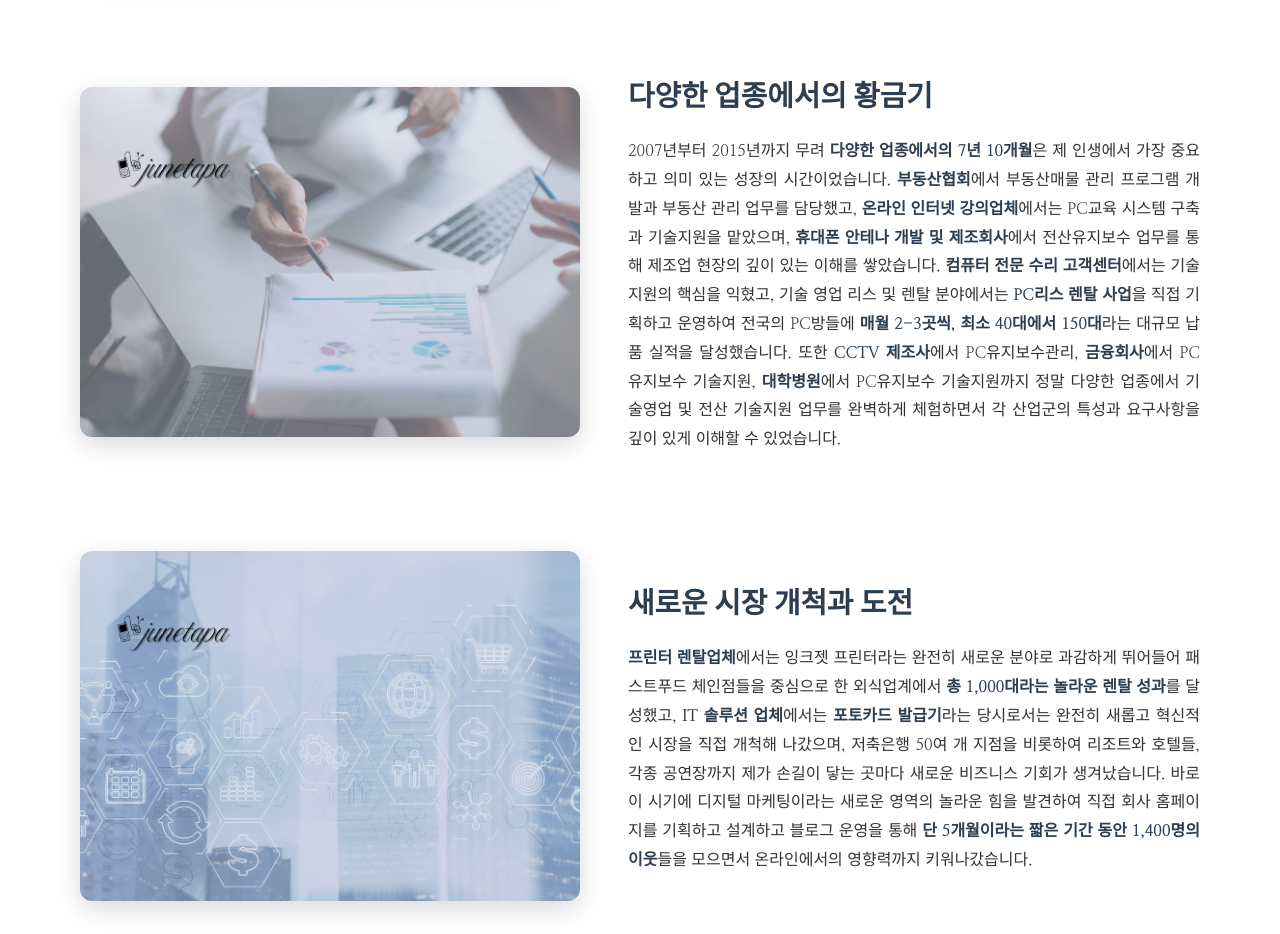
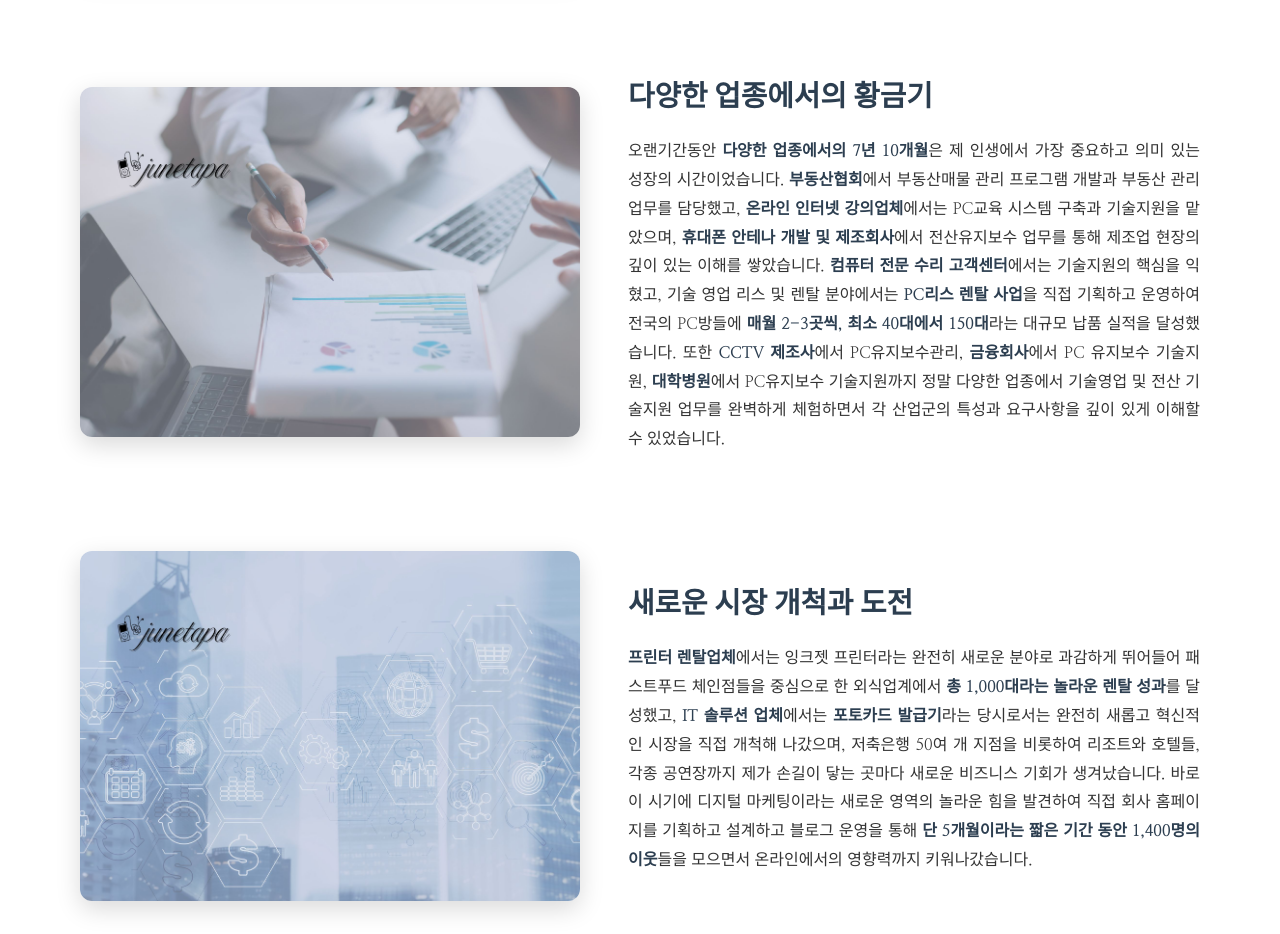
Before and after one commit to junetapa-juncheol/my-website, a plain HTML site: page pages/about.html in a window 1280 px wide. Shown: the part 2440-3374 px from the top of the page. Drawn offline with nearby package versions, Linux system fonts and the light colour scheme.

Commit message:
Update about.html

```diff
--- a/pages/about.html
+++ b/pages/about.html
@@ -387,7 +387,7 @@
                     </div>
                     <div class="story-content">
                         <h3>다양한 업종에서의 황금기</h3>
-                        <p>2007년부터 2015년까지 무려 <span class="highlight-text">다양한 업종에서의 7년 10개월</span>은 제 인생에서 가장 중요하고 의미 있는 성장의 시간이었습니다. <span class="highlight-text">부동산협회</span>에서 부동산매물 관리 프로그램 개발과 부동산 관리 업무를 담당했고, <span class="highlight-text">온라인 인터넷 강의업체</span>에서는 PC교육 시스템 구축과 기술지원을 맡았으며, <span class="highlight-text">휴대폰 안테나 개발 및 제조회사</span>에서 전산유지보수 업무를 통해 제조업 현장의 깊이 있는 이해를 쌓았습니다. <span class="highlight-text">컴퓨터 전문 수리 고객센터</span>에서는 기술지원의 핵심을 익혔고, 기술 영업 리스 및 렌탈 분야에서는 <span class="highlight-text">PC리스 렌탈 사업</span>을 직접 기획하고 운영하여 전국의 PC방들에 <span class="highlight-text">매월 2-3곳씩, 최소 40대에서 150대</span>라는 대규모 납품 실적을 달성했습니다. 또한 <span class="highlight-text">CCTV 제조사</span>에서 PC유지보수관리, <span class="highlight-text">금융회사</span>에서 PC 유지보수 기술지원, <span class="highlight-text">대학병원</span>에서 PC유지보수 기술지원까지 정말 다양한 업종에서 기술영업 및 전산 기술지원 업무를 완벽하게 체험하면서 각 산업군의 특성과 요구사항을 깊이 있게 이해할 수 있었습니다.</p>
+                        <p>오랜기간동안 <span class="highlight-text">다양한 업종에서의 7년 10개월</span>은 제 인생에서 가장 중요하고 의미 있는 성장의 시간이었습니다. <span class="highlight-text">부동산협회</span>에서 부동산매물 관리 프로그램 개발과 부동산 관리 업무를 담당했고, <span class="highlight-text">온라인 인터넷 강의업체</span>에서는 PC교육 시스템 구축과 기술지원을 맡았으며, <span class="highlight-text">휴대폰 안테나 개발 및 제조회사</span>에서 전산유지보수 업무를 통해 제조업 현장의 깊이 있는 이해를 쌓았습니다. <span class="highlight-text">컴퓨터 전문 수리 고객센터</span>에서는 기술지원의 핵심을 익혔고, 기술 영업 리스 및 렌탈 분야에서는 <span class="highlight-text">PC리스 렌탈 사업</span>을 직접 기획하고 운영하여 전국의 PC방들에 <span class="highlight-text">매월 2-3곳씩, 최소 40대에서 150대</span>라는 대규모 납품 실적을 달성했습니다. 또한 <span class="highlight-text">CCTV 제조사</span>에서 PC유지보수관리, <span class="highlight-text">금융회사</span>에서 PC 유지보수 기술지원, <span class="highlight-text">대학병원</span>에서 PC유지보수 기술지원까지 정말 다양한 업종에서 기술영업 및 전산 기술지원 업무를 완벽하게 체험하면서 각 산업군의 특성과 요구사항을 깊이 있게 이해할 수 있었습니다.</p>
                     </div>
                 </div>
 
```
